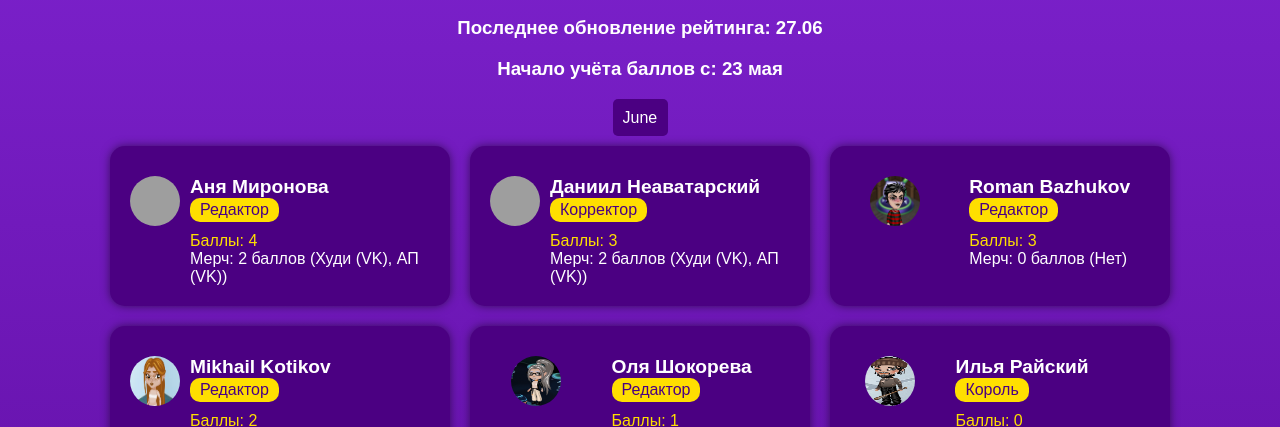
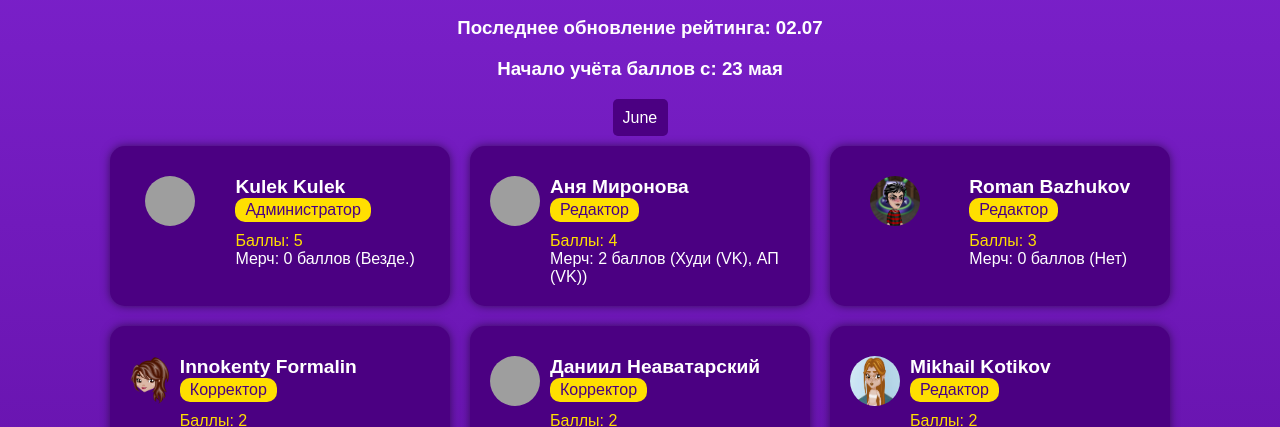
Before and after one commit to grom3333333333333333/rat, a plain HTML site: page osn.html in a window 1280 px wide. Shown: the part 512-939 px from the top of the page. Drawn offline with Linux system fonts and the light colour scheme; grey boxes are pictures that could not be loaded.

Commit message:
Add files via upload

```diff
--- a/osn.html
+++ b/osn.html
@@ -24,7 +24,7 @@
     </div>
     <main>
         <h1>Рейтинг сотрудников GROMNEWS</h1>
-        <h3>Последнее обновление рейтинга: 27.06</h3>
+        <h3>Последнее обновление рейтинга: 02.07</h3>
         <h3>Начало учёта баллов с: 23 мая</h3>
         <select id="month-selector">
             <!-- Добавьте другие месяцы по необходимости -->
--- a/script.js
+++ b/script.js
@@ -10,14 +10,14 @@ document.addEventListener('DOMContentLoaded', function () {
         ],
         'July': [
 			{ name: 'Илья Райский', avatar: 'img/илья.png', role: 'Король', tasks: { posts: 0, articles: 0, design: 0, events: 0, deadlines: 0, correction: 0, discussion: 0  }, merch: { points: 0, networks: ['Везде.'] } },
-			{ name: 'Kulek Kulek', avatar: 'img/z.png', role: 'Администратор', tasks: { posts: 0, articles: 0, design: 0, events: 0, deadlines: 0, correction: 0, discussion: 0  }, merch: { points: 0, networks: ['Везде.'] } },
+			{ name: 'Kulek Kulek', avatar: 'img/z.png', role: 'Администратор', tasks: { posts: 	3, articles: 0, design: 1, events: 0, deadlines: 0, correction: 0, discussion: 0  }, merch: { points: 0, networks: ['Везде.'] } },
 		    { name: 'Аня Миронова', avatar: 'img/аням.png', role: 'Редактор', tasks: { posts: 1, articles: 1, design: 0, events: 0, deadlines: 0, correction: 0, discussion: 0  }, merch: { points: 2, networks: ['Худи (VK)', 'АП (VK)'] } },
-            { name: 'Innokenty Formalin', avatar: 'img/кеша.png', role: 'Корректор', tasks: { posts: 0, articles: 0, design: 0, events: 0, deadlines: 0, correction: 0, discussion: 0  }, merch: { points: 3, networks: ['Худи (VK)', 'АП (VK)', 'Худи (ОК)'] } },
-            { name: 'Даниил Неаватарский', avatar: 'img/даняа.png', role: 'Корректор', tasks: { posts: 0, articles: 1, design: 0, events: 0, deadlines: 0, correction: 0, discussion: 0  }, merch: { points: 2, networks: ['Худи (VK)', 'АП (VK)'] } },
+            { name: 'Innokenty Formalin', avatar: 'img/кеша.png', role: 'Корректор', tasks: { posts: 0, articles: 0, design: 0, events: 0, deadlines: 0, correction: 4, discussion: 0  }, merch: { points: 3, networks: ['Худи (VK)', 'АП (VK)', 'Худи (ОК)'] } },
+            { name: 'Даниил Неаватарский', avatar: 'img/даняа.png', role: 'Корректор', tasks: { posts: 2, articles: 0, design: 0, events: 0, deadlines: 0, correction: 0, discussion: 0  }, merch: { points: 2, networks: ['Худи (VK)', 'АП (VK)'] } },
             { name: 'София Кошиль', avatar: 'img/соф.png', role: 'Редактор', tasks: { posts: 0, articles: 0, design: 0, events: 0, deadlines: 0, correction: 0, discussion: 0  }, merch: { points: 2, networks: ['Худи (VK)', 'АП (VK)'] } },
             { name: 'Mikhail Kotikov', avatar: 'img/миша.png', role: 'Редактор', tasks: { posts: 2, articles: 0, design: 0, events: 0, deadlines: 0, correction: 0, discussion: 0  }, merch: { points: 2, networks: ['Худи (VK)', 'АП (VK)'] } },
 			{ name: 'Екатерина Фраерок', avatar: 'img/катя.png', role: 'Редактор', tasks: { posts: 0, articles: 0, design: 0, events: 0, deadlines: 0, correction: 0, discussion: 0  }, merch: { points: 0, networks: ['Нет'] } },
-			{ name: 'Оля Шокорева', avatar: 'img/оля.png', role: 'Редактор', tasks: { posts: 1, articles: 0, design: 0, events: 0, deadlines: 0, correction: 0, discussion: 0  }, merch: { points: 0, networks: ['Нет'] } },
+			{ name: 'Оля Шокорева', avatar: 'img/оля.png', role: 'Редактор', tasks: { posts: 2, articles: 0, design: 0, events: 0, deadlines: 0, correction: 0, discussion: 0  }, merch: { points: 0, networks: ['Нет'] } },
 			{ name: 'Roman Bazhukov', avatar: 'img/рома.png', role: 'Редактор', tasks: { posts: 0, articles: 1, design: 0, events: 0, deadlines: 0, correction: 0, discussion: 0 }, merch: { points: 0, networks: ['Нет'] } }
 		]
     };
```
